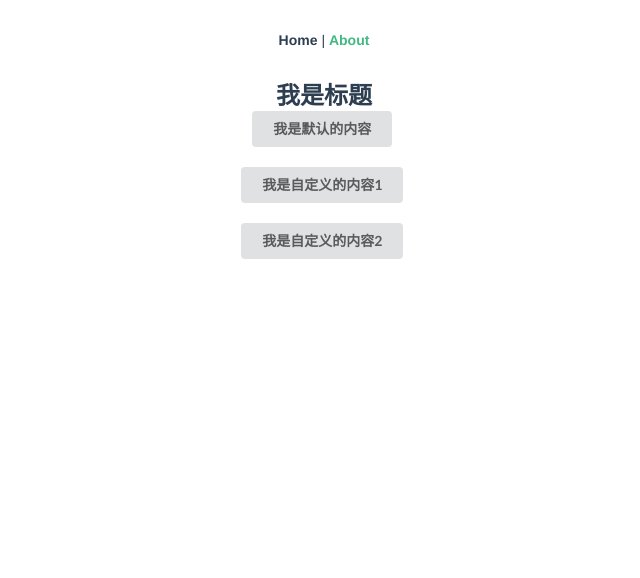
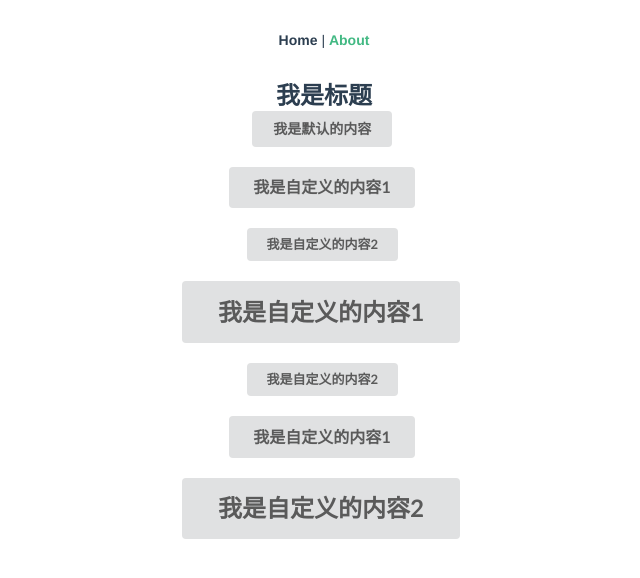
Before and after one commit to licaiying/Vue.js-01, a Vue app: page /#/about in a window 1280 px wide. Shown: the top 578 px of the page, without its empty margins (316-956 px from the left). Built offline with nearby package versions, Linux system fonts and the light colour scheme.

Commit message:
给按钮设置size属性

```diff
--- a/examples/views/About.vue
+++ b/examples/views/About.vue
@@ -3,8 +3,16 @@
     <my-headline></my-headline>
     <my-button></my-button>
     <br />
-    <my-button>我是自定义的内容1</my-button>
+    <my-button size="large">我是自定义的内容1</my-button>
     <br />
-    <my-button>我是自定义的内容2</my-button>
+    <my-button size="small">我是自定义的内容2</my-button>
+    <br />
+    <my-button size="massive">我是自定义的内容1</my-button>
+    <br />
+    <my-button size="small">我是自定义的内容2</my-button>
+    <br />
+    <my-button size="large">我是自定义的内容1</my-button>
+    <br />
+    <my-button size="massive">我是自定义的内容2</my-button>
   </div>
 </template>
--- a/packages/button/button.vue
+++ b/packages/button/button.vue
@@ -1,6 +1,6 @@
 <template>
   <div>
-    <button class="ui button">
+    <button class="ui button" :class="size">
       <slot>我是默认的内容</slot>
     </button>
   </div>
@@ -9,6 +9,18 @@
 <script type="text/javascript">
 export default {
   name: 'MyButton',
+  props: {
+    size: {
+      type: String,
+      default: 'medium',
+      validator (val) {
+        // console.log(val) // 'mini', 'tiny', 'small', 'medium'.....
+        // 只要传入 size属性，就会进入到这个函数中，如返回true,则表示生效,如返回false，则表示不允许
+        // 如果传入的size是：mini,medium,huge,massive.... 就ok,否则就返回false
+        return ['mini', 'tiny', 'small', 'medium', 'large', 'big', 'huge', 'massive'].includes(val)
+      }
+    }
+  },
   data () {
     return {}
   }
```
